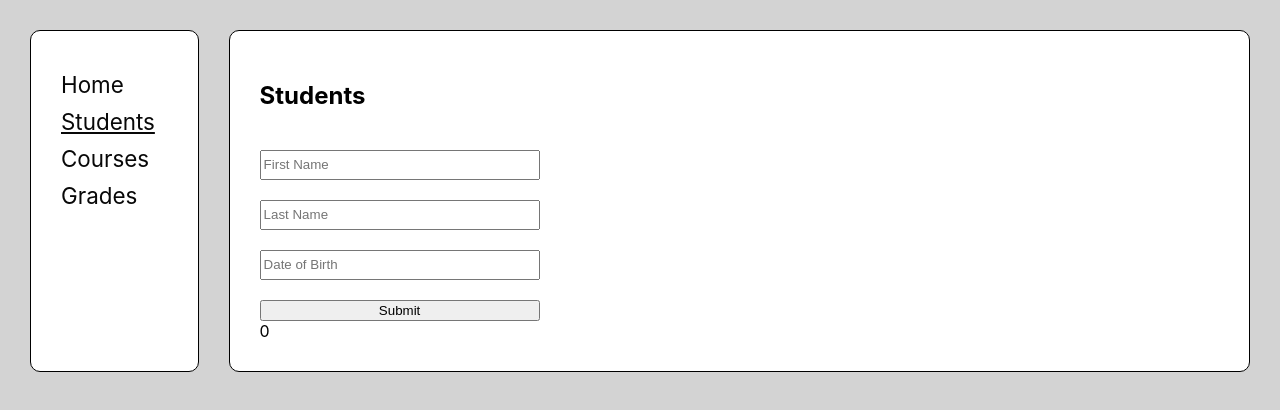
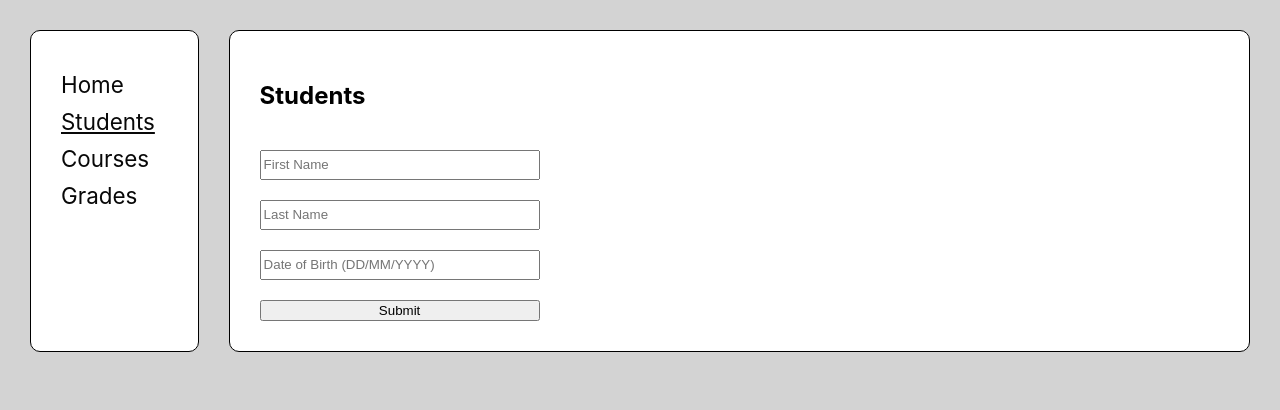
Before and after one commit to thomasInes/shyftlabs-test, a React (Create React App) app: page /students in a window 1280 px wide. Shown: the top 410 px of the page. Built offline with nearby package versions, Linux system fonts and the light colour scheme.

Commit message:
add dob check

```diff
--- a/package.json
+++ b/package.json
@@ -7,7 +7,9 @@
     "@testing-library/jest-dom": "^5.16.5",
     "@testing-library/react": "^13.4.0",
     "@testing-library/user-event": "^13.5.0",
+    "moment": "^2.29.4",
     "react": "^18.2.0",
+    "react-datepicker": "^4.10.0",
     "react-dom": "^18.2.0",
     "react-router-dom": "^6.8.0",
     "react-scripts": "5.0.1",
--- a/src/components/pages/Students.js
+++ b/src/components/pages/Students.js
@@ -1,5 +1,9 @@
 import { useState } from 'react';
+import DatePicker from "react-datepicker";
 import styled from 'styled-components'
+import moment from 'moment'
+
+import "react-datepicker/dist/react-datepicker.css"
 
 const StudentForm = styled.form`
 display: flex;
@@ -21,8 +25,8 @@ const FormError = styled.h5`
 const StudentList = styled.table`
     margin-top: 30px;
     thead td{font-weight: bold;}
-    tr:nth-child(odd), thead td {background-color: lightgreen;}
-    td{
+    tr:nth-child(even), thead tr {background-color: lightgreen;}
+    td, th{
         padding: 5px 15px;
     }
 `
@@ -40,17 +44,24 @@ export const Students = () => {
         if (!validate())
             return;
 
-        students.push({ firstName, lastName, dob });
+        students.push({ firstName, lastName, dob: dob.toLocaleDateString('en-CA') });
         setStudents(students)
         window.localStorage.setItem('students', JSON.stringify(students))
         clearForm();
     }
 
     const validate = (e) => {
+
         if (!firstName || !lastName || !dob) {
             setFormError('The form must be completed')
             return false;
         }
+
+        if (moment().subtract(10, 'y').isBefore(dob)) {
+            setFormError('The student must be at least 10 years old')
+            return false;
+        }
+
         return true;
     }
     const clearForm = () => {
@@ -78,31 +89,35 @@ export const Students = () => {
                     onChange={e => setLastName(e.target.value)}
                     value={lastName || ''}
                 />
-                <input
-                    type='text'
-                    name='dob'
-                    placeholder='Date of Birth'
-                    onChange={e => setDob(e.target.value)}
-                    value={dob || ''}
+                <DatePicker
+                    selected={dob}
+                    onChange={(date) => setDob(date)}
+                    placeholderText='Date of Birth (DD/MM/YYYY)'
+                    dateFormat="dd/MM/yyyy"
                 />
+
                 <button type='submit'>Submit</button>
             </StudentForm>
 
 
-            {students.length &&
+            {students.length > 0 &&
                 <StudentList>
                     <thead>
-                        <td>First Name</td>
-                        <td>Last Name</td>
-                        <td>Date of Birth</td>
+                        <tr>
+                            <th>First Name</th>
+                            <th>Last Name</th>
+                            <th>Date of Birth</th>
+                        </tr>
                     </thead>
+                    <tbody>
                         {students.map(student => (
-                        <tr>
+                            <tr key={`${student.firstName}-${student.lastName}`} >
                                 <td>{student.firstName}</td>
                                 <td>{student.lastName}</td>
                                 <td>{student.dob}</td>
                             </tr>
                         ))}
+                    </tbody>
                 </StudentList>}
         </>
     );
```
Also changed, not shown: 1 other file (tests, documents, lock files or other folders). Lines whose indentation alone changed are shown as unchanged.
